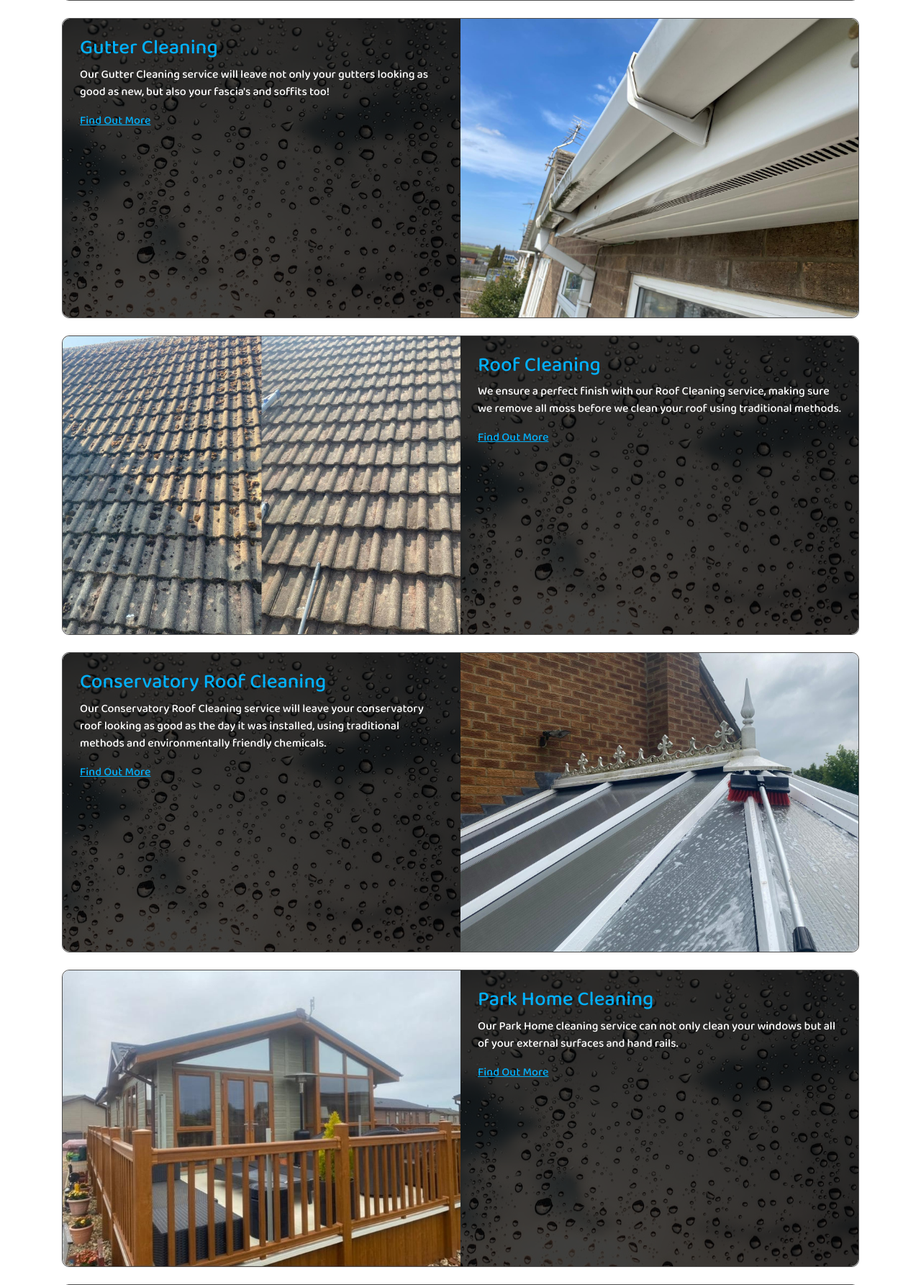
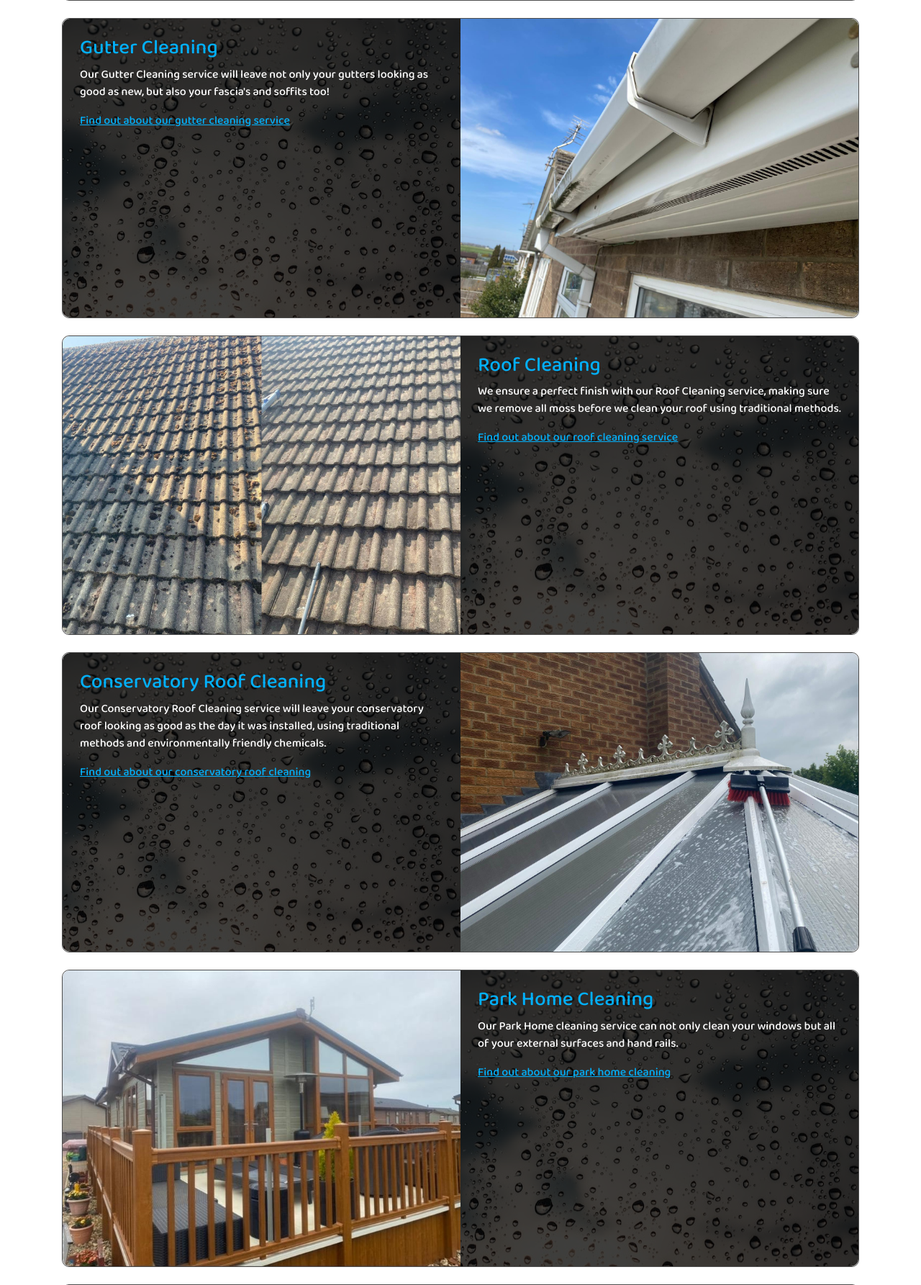
Before and after one commit to pmedia84/bwc, a PHP site: page / in a window 1280 px wide. Shown: the part 1453-3238 px from the top of the page at 72% size. Run offline with PHP 8.4, Linux system fonts and the light colour scheme; some libraries are stand-ins or nearby versions.

Commit message:
seo edits

```diff
--- a/inc/footer.inc.php
+++ b/inc/footer.inc.php
@@ -28,7 +28,7 @@
         <p>&copy; Bolton's Window Cleaning <?php echo date("Y"); ?></p>
 
         <div class="footer-creator-brand">
-            <p>Website created by <a href="http://www.parrotmedia.co.uk" target="blank">Parrot Media</a></p>
+            <p><a href="http://www.parrotmedia.co.uk" target="blank">Web design by Parrot Media</a></p>
         </div>
     </div>
 
--- a/index.php
+++ b/index.php
@@ -1,12 +1,16 @@
 <?php include("./inc/header.inc.php"); ?>
 <!-- Meta Tags For Each Page -->
-<meta name="description" content="Window and gutter cleaning services from your friendly and reliable company, we cover Cambridgeshire and Norfolk - Bolton's Window Cleaning">
+<meta name="description" content="Window and gutter cleaning services from your friendly and reliable window cleaning company, we cover Cambridgeshire and Norfolk - Bolton's Window Cleaning">
 <meta name="title" content="Window and Gutter Cleaning in Cambridgeshire and Norfolk">
 <!-- /Meta Tags -->
 <link rel="canonical" href="https://<?= $domain_name; ?>">
 <!-- / -->
+<!-- OG Meta Tags -->
+<meta property="og:title" content="Window and Gutter Cleaning in Cambridgeshire and Norfolk">
+<meta property="og:description" content="Window and gutter cleaning services from your friendly and reliable company, we cover Cambridgeshire and Norfolk - Bolton's Window Cleaning">
+<!-- /OG Meta Tags -->
 <!-- Page Title -->
-<title>Window Cleaning in Cambridgeshire and Norfolk</title>
+<title>Window and Gutter Cleaning services in Cambridgeshire and Norfolk</title>
 <!-- /Page Title -->
 </head>
 
@@ -116,7 +120,7 @@
                 <div class="card-horizontal-body bg-droplets-img text-color-primary">
                     <h3 class="card-title">Gutter Cleaning</h3>
                     <p class="card-text text-color-white">Our Gutter Cleaning service will leave not only your gutters looking as good as new, but also your fascia's and soffits too!</p>
-                    <a href="window-cleaning-services-cambridgeshire#gutter-cleaning">Find Out More</a>
+                    <a href="window-cleaning-services-cambridgeshire#gutter-cleaning">Find out about our gutter cleaning service</a>
                 </div>
             </div>
             <div class="card-horizontal-outer my-3">
@@ -126,7 +130,7 @@
                 <div class="card-horizontal-body bg-droplets-img text-color-primary">
                     <h3 class="card-title">Roof Cleaning</h3>
                     <p class="card-text text-color-white">We ensure a perfect finish with our Roof Cleaning service, making sure we remove all moss before we clean your roof using traditional methods.</p>
-                    <a href="window-cleaning-services-cambridgeshire#roof-cleaning">Find Out More</a>
+                    <a href="window-cleaning-services-cambridgeshire#roof-cleaning">Find out about our roof cleaning service</a>
                 </div>
             </div>
             <div class="card-horizontal-outer my-3">
@@ -136,7 +140,7 @@
                 <div class="card-horizontal-body bg-droplets-img text-color-primary">
                     <h3 class="card-title">Conservatory Roof Cleaning</h3>
                     <p class="card-text text-color-white">Our Conservatory Roof Cleaning service will leave your conservatory roof looking as good as the day it was installed, using traditional methods and environmentally friendly chemicals. </p>
-                    <a href="window-cleaning-services-cambridgeshire#conservatory-roof-cleaning">Find Out More</a>
+                    <a href="window-cleaning-services-cambridgeshire#conservatory-roof-cleaning">Find out about our conservatory roof cleaning</a>
                 </div>
             </div>
             <div class="card-horizontal-outer my-3">
@@ -146,7 +150,7 @@
                 <div class="card-horizontal-body bg-droplets-img text-color-primary">
                     <h3 class="card-title">Park Home Cleaning</h3>
                     <p class="card-text text-color-white">Our Park Home cleaning service can not only clean your windows but all of your external surfaces and hand rails.</p>
-                    <a href="window-cleaning-services-cambridgeshire#park-home-cleaning">Find Out More</a>
+                    <a href="window-cleaning-services-cambridgeshire#park-home-cleaning">Find out about our park home cleaning</a>
                 </div>
             </div>
         </div>
@@ -172,7 +176,7 @@
 
 
 
-                        <img src="<?= $img ?>" alt="Window and Gutter Cleaning services from Boltons Window Cleaning">
+                        <img src="<?= $img ?>" alt="Window and Gutter Cleaning services from Bolton's Window Cleaning">
                 <?php endforeach;
                 };
                 ?>
```
Also changed, not shown: about.php (+4 -4 lines).
